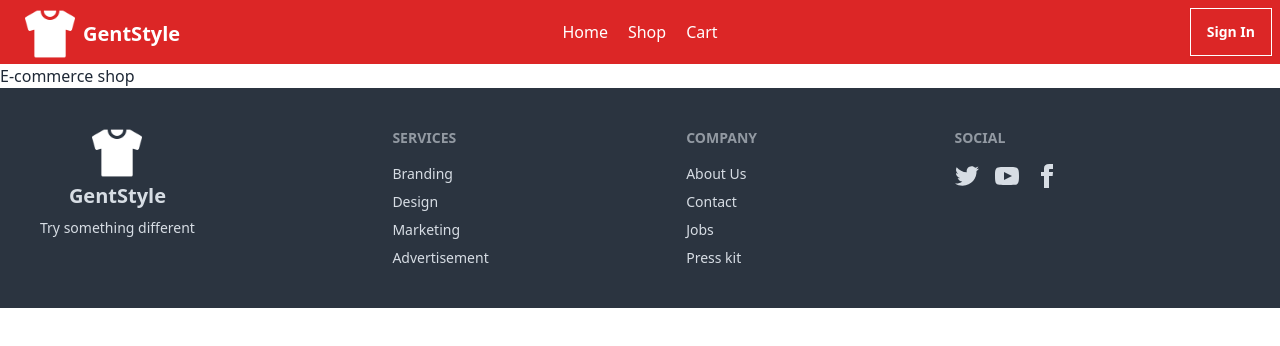
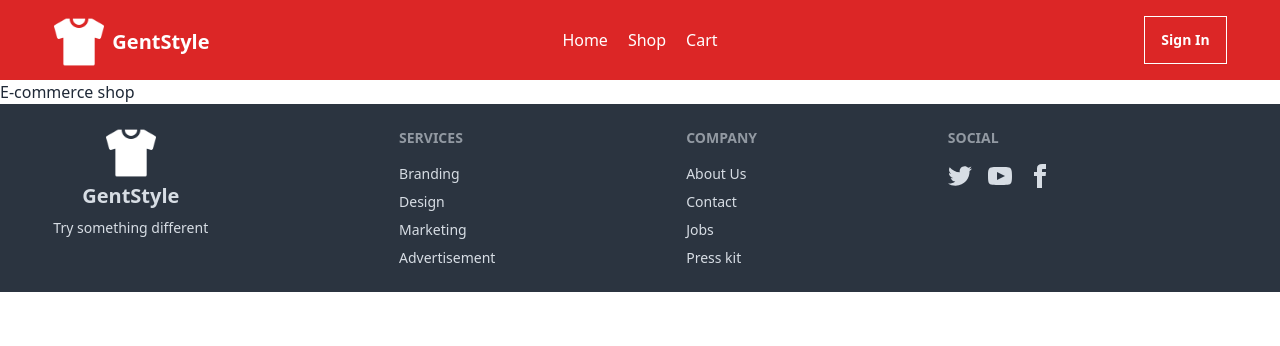
Before and after one commit to Shahriar-Samir/ClothShop-Next, a Next.js app: page / in a window 1280 px wide. Shown: the top 346 px of the page. Built offline with nearby package versions, Linux system fonts and the light colour scheme.

Commit message:
update: navbar and footer width

```diff
--- a/src/app/components/Footer.jsx
+++ b/src/app/components/Footer.jsx
@@ -4,7 +4,8 @@ import React from 'react';
 
 const Footer = () => {
     return (
-        <footer className="footer bg-neutral text-neutral-content p-10">
+        <footer className='w-full py-6 bg-neutral text-neutral-content'>
+          <footer className="footer w-11/12 mx-auto">
         <aside className=' flex flex-col items-center'>
         <Link href='/' className="">
         <div className='flex flex-col items-center gap-1'>
@@ -68,6 +69,7 @@ const Footer = () => {
           </div>
         </nav>
       </footer>
+        </footer>
     );
 };
 
--- a/src/app/components/Navbar.jsx
+++ b/src/app/components/Navbar.jsx
@@ -4,7 +4,8 @@ import React from 'react';
 
 const Navbar = () => {
     return (
-        <nav className="navbar bg-red-600 text-white">
+        <header className='w-full py-2 bg-red-600 text-white'>
+            <nav className="navbar p-0 mx-auto w-11/12">
         <div className="navbar-start">
           <div className="dropdown">
             <div tabIndex={0} role="button" className="btn btn-ghost lg:hidden">
@@ -29,7 +30,7 @@ const Navbar = () => {
               <li><Link href='/cart'>Cart</Link></li>
             </ul>
           </div>
-          <Link href='/' className="btn btn-ghost text-xl">
+          <Link href='/' className="btn btn-ghost text-xl p-0">
           <Image width={50} height={50} src='/icons/shirt.png'/>
           GentStyle</Link>
         </div>
@@ -44,6 +45,7 @@ const Navbar = () => {
           <Link href='/sigin' className="btn rounded-none bg-transparent border-white text-white">Sign In</Link>
         </div>
       </nav>
+        </header>
     );
 };
 
```
